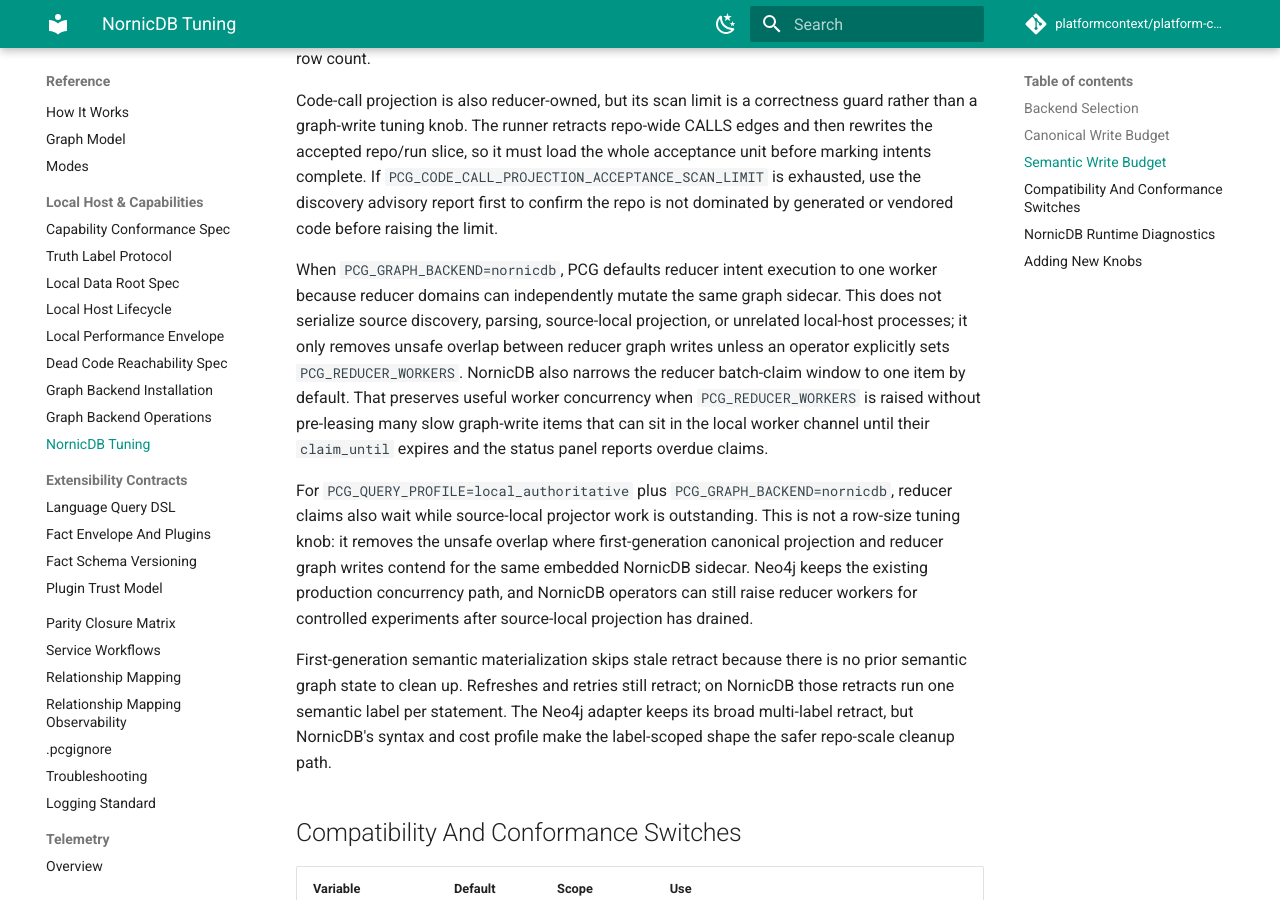
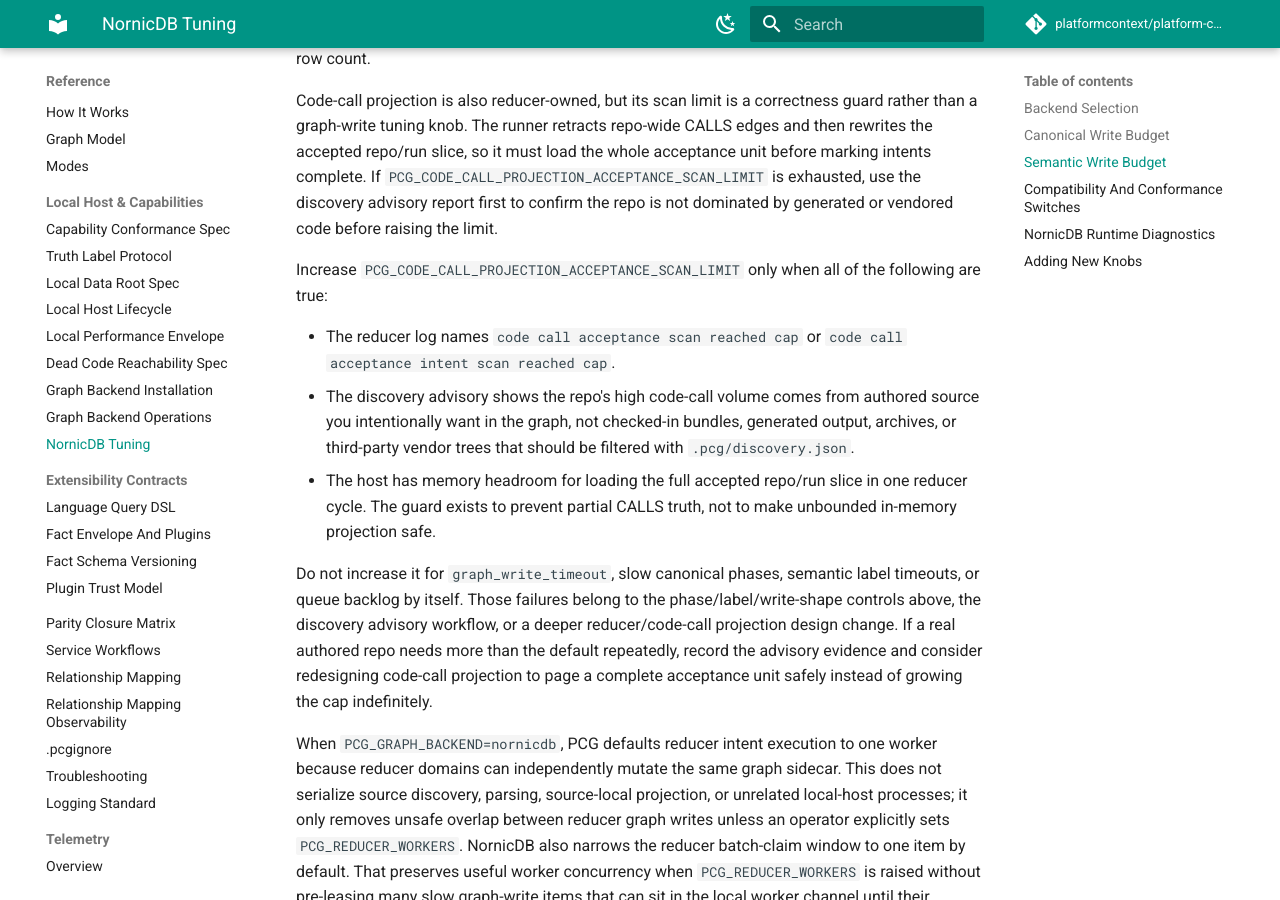
Before and after one commit to platformcontext/platform-context-graph, an MkDocs documentation site: the page built from docs/docs/reference/nornicdb-tuning.md, in a window 1280 px wide and 900 px high, scrolled down 2840 px. Built offline with MkDocs 1.6.1 and Material for MkDocs 9.7.7, drawn with Linux system fonts in a browser that asks for light colours; comment, search, counter and statistics services are not loaded.

Commit message:
docs(reducer): clarify code call scan cap
Document when operators should raise PCG_CODE_CALL_PROJECTION_ACCEPTANCE_SCAN_LIMIT and, more importantly, when they should not.

The guidance ties the knob to the explicit acceptance-cap failure, requires discovery-advisory evidence first, and redirects graph timeouts or slow phases to the appropriate tuning workflow.

```diff
--- a/docs/docs/reference/nornicdb-tuning.md
+++ b/docs/docs/reference/nornicdb-tuning.md
@@ -70,6 +70,27 @@
 `PCG_CODE_CALL_PROJECTION_ACCEPTANCE_SCAN_LIMIT` is exhausted, use the
 discovery advisory report first to confirm the repo is not dominated by
 generated or vendored code before raising the limit.
+
+Increase `PCG_CODE_CALL_PROJECTION_ACCEPTANCE_SCAN_LIMIT` only when all of the
+following are true:
+
+- The reducer log names `code call acceptance scan reached cap` or
+  `code call acceptance intent scan reached cap`.
+- The discovery advisory shows the repo's high code-call volume comes from
+  authored source you intentionally want in the graph, not checked-in bundles,
+  generated output, archives, or third-party vendor trees that should be
+  filtered with `.pcg/discovery.json`.
+- The host has memory headroom for loading the full accepted repo/run slice in
+  one reducer cycle. The guard exists to prevent partial CALLS truth, not to
+  make unbounded in-memory projection safe.
+
+Do not increase it for `graph_write_timeout`, slow canonical phases, semantic
+label timeouts, or queue backlog by itself. Those failures belong to the
+phase/label/write-shape controls above, the discovery advisory workflow, or a
+deeper reducer/code-call projection design change. If a real authored repo
+needs more than the default repeatedly, record the advisory evidence and
+consider redesigning code-call projection to page a complete acceptance unit
+safely instead of growing the cap indefinitely.
 
 When `PCG_GRAPH_BACKEND=nornicdb`, PCG defaults reducer intent execution to one
 worker because reducer domains can independently mutate the same graph sidecar.
```
Also changed, not shown: docs/docs/reference/configuration.md (+5 -0 lines), docs/docs/reference/local-testing.md (+9 -0 lines), docs/docs/services/resolution-engine.md (+6 -0 lines).
